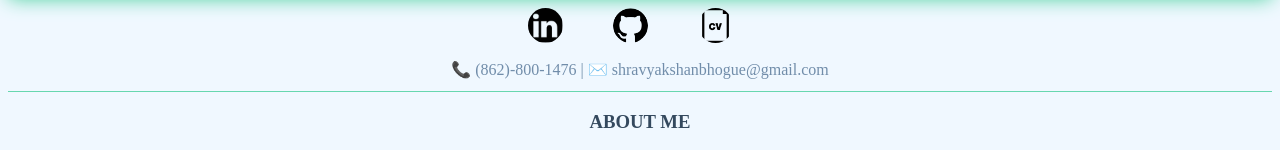
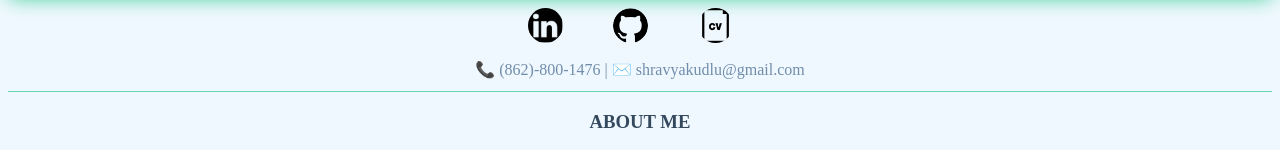
Before and after one commit to ShravyaKudlu/ShravyaKudlu-Resume, a plain HTML site: page index.html in a window 1280 px wide. Shown: the part 451-601 px from the top of the page. Drawn offline with Linux system fonts and the light colour scheme; a script that the page names is missing.

Commit message:
Final Version with updated Email and CV

```diff
--- a/index.html
+++ b/index.html
@@ -64,7 +64,7 @@
       </a>
     </div>
     <div class="personal">
-      <p>📞 (862)-800-1476 | ✉️ shravyakshanbhogue@gmail.com</p>
+      <p>📞 (862)-800-1476 | ✉️ shravyakudlu@gmail.com</p>
     </div>
   </div>
 
```
Also changed, not shown: 1 other file.
